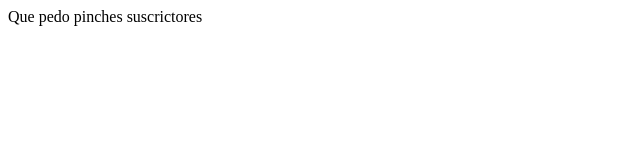
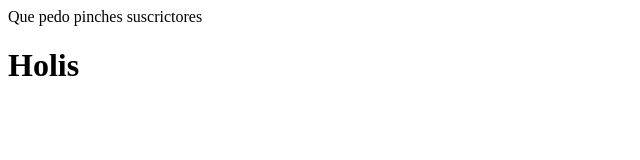
Before and after one commit to juanzapatadev/test_repository-, a plain HTML site: page index.html in a window 1280 px wide. Shown: the whole page, without its empty margins (0-640 px from the left). Drawn offline with Linux system fonts and the light colour scheme.

Commit message:
Update index.html
Actualizacicon de la pagina

```diff
--- a/index.html
+++ b/index.html
@@ -1 +1,3 @@
 Que pedo pinches suscrictores
+
+<h1>Holis<h1>
```
